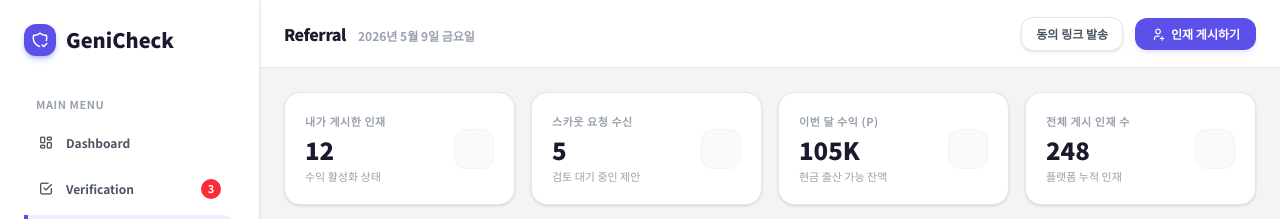
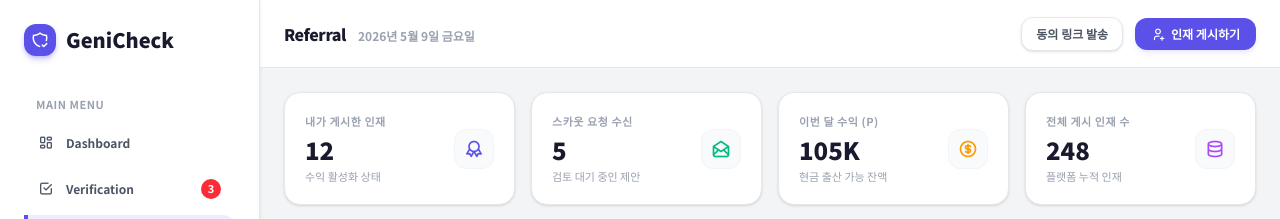
Before and after one commit to GeniCheck/Frontend, a React (Vite) app: page /main/referral in a window 1280 px wide. Shown: the top 219 px of the page. Built offline with nearby package versions, Linux system fonts and the light colour scheme; no server answers.

Commit message:
fix: Tabler 아이콘 렌더링에 빠져있던 기본 클래스(ti) 추가
일부 화면에서 아이콘 클래스에 기본 ti 클래스 없이 ti-* 클래스만 붙여
아이콘 폰트가 적용되지 않던 문제 수정. 겸사겸사 아이콘 크기도 소폭 확대.

```diff
--- a/src/pages/main/ReferralPage.tsx
+++ b/src/pages/main/ReferralPage.tsx
@@ -161,8 +161,8 @@ const ReferralPage: React.FC = () => {
                   {kpi.desc}
                 </span>
               </div>
-              <div className="flex h-10 w-10 items-center justify-center rounded-xl border border-gray-100 bg-gray-50 text-lg">
-                <i className={kpi.icon} />
+              <div className="flex h-10 w-10 items-center justify-center rounded-xl border border-gray-100 bg-gray-50 text-xl">
+                <i className={`ti ${kpi.icon}`} />
               </div>
             </div>
           ))}
--- a/src/pages/main/VerificationPage.tsx
+++ b/src/pages/main/VerificationPage.tsx
@@ -197,8 +197,8 @@ const VerificationPage: React.FC = () => {
                     {card.desc}
                   </span>
                 </div>
-                <div className="flex h-10 w-10 items-center justify-center rounded-xl border border-gray-100 bg-gray-50 text-lg">
-                  <i className={card.icon} />
+                <div className="flex h-10 w-10 items-center justify-center rounded-xl border border-gray-100 bg-gray-50 text-xl">
+                  <i className={`ti ${card.icon}`} />
                 </div>
               </div>
             ))}
```
